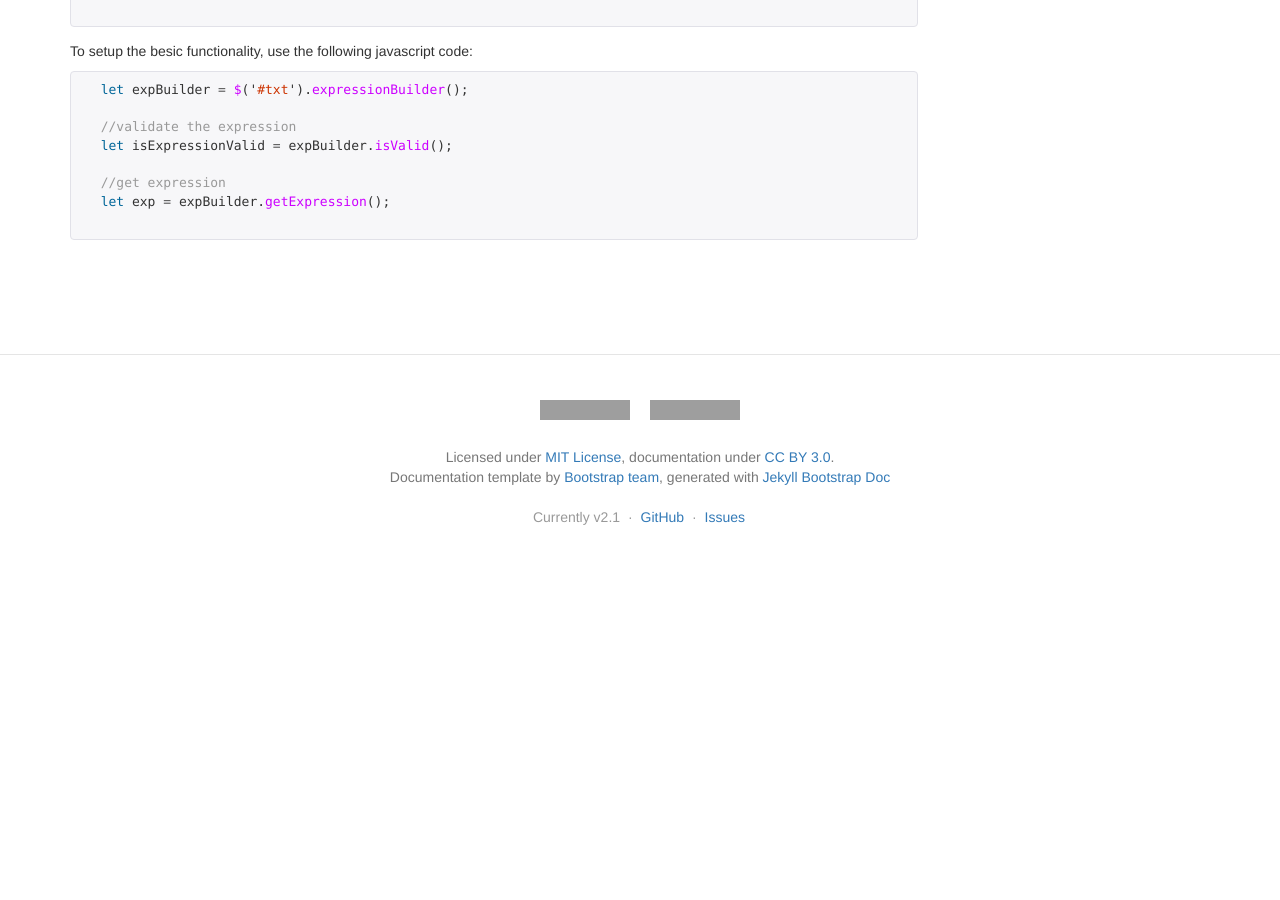
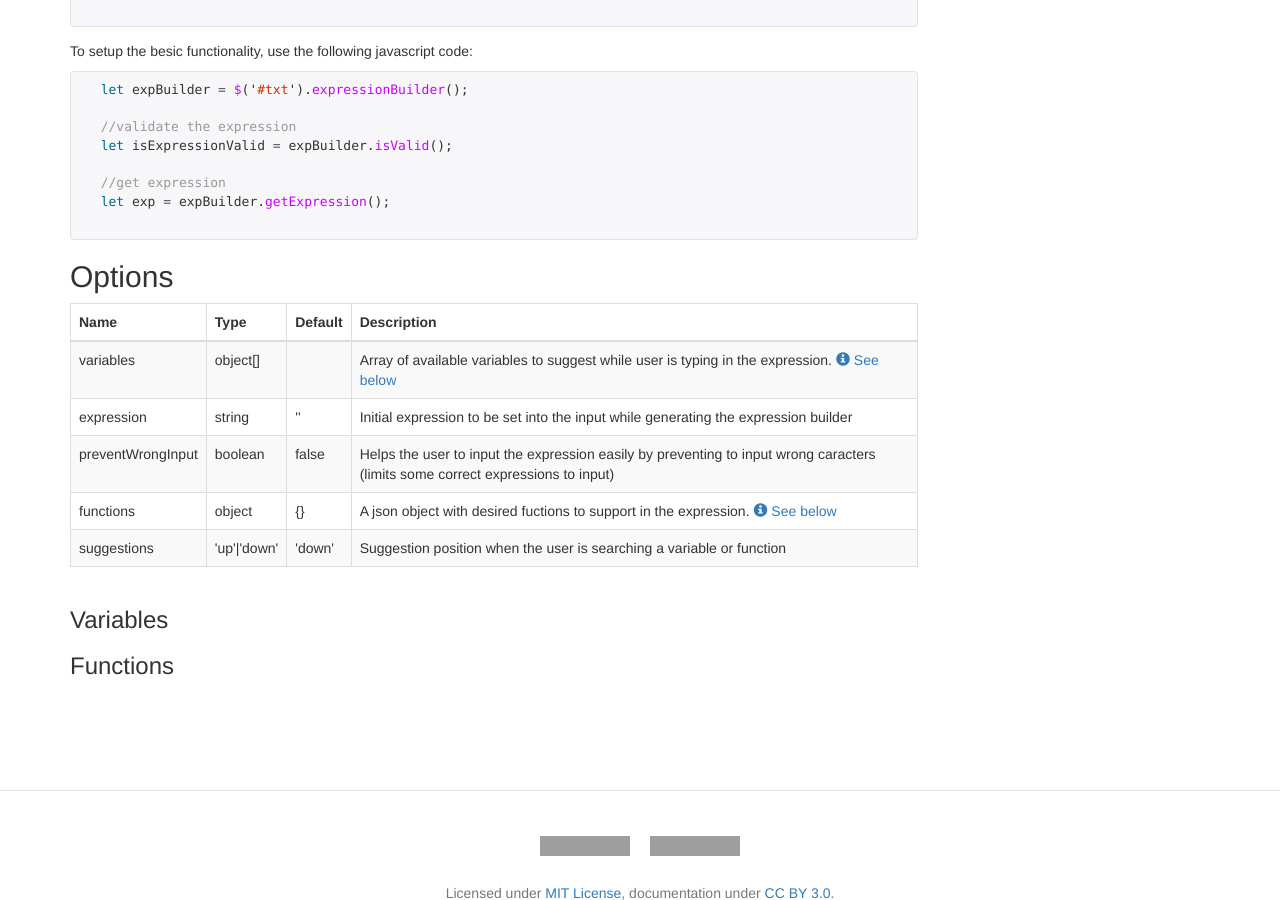
Before and after one commit to magicops/JQuery-expression-builder, a Jekyll site: the page built from index.html, in a window 1280 px wide and 900 px high, scrolled down 1551 px. Built offline with Jekyll 4.4.1, drawn with Linux system fonts in a browser that asks for light colours; nearby versions of some CDN libraries; before the commit the page ends 2128 px from its top, so only the background shows below that; some of the changed text lies outside the part shown; grey boxes are pictures that could not be loaded.

Commit message:
Add index content

```diff
--- a/_config.yml
+++ b/_config.yml
@@ -17,7 +17,7 @@ favicon: ico
 # download.cdn.img is optional
 download:
   popup: false
-  url: https://github.com/majid-akbari/JQuery-expression-builder
+  url: https://github.com/majid-akbari/JQuery-expression-builder/archive/v2.1.zip
 
 # set this to true to replace the generated header navbar by _includes/navbar.html
 customNavBar: false
--- a/demo/index.js
+++ b/demo/index.js
@@ -21,7 +21,7 @@ var funcs = {
 };
 $(function () {
     $('#txt').expressionBuilder({
-        funcs: funcs,
+        functions: funcs,
         variables: [
             {
                 variableId: 1,
--- a/demo/index.ts
+++ b/demo/index.ts
@@ -26,7 +26,7 @@ let funcs = {
 
 $(function () {
   $('#txt').expressionBuilder({
-    funcs: funcs,
+    functions: funcs,
     variables: [
       {
         variableId: 1,
--- a/index.html
+++ b/index.html
@@ -59,9 +59,9 @@ isHome: true
 
 
 <section class="bs-docs-section">
-  <h1 id="basic-usage" class="page-header">Usage</h1>
+  <h1 id="usage" class="page-header">Usage</h1>
 
-  <h2 id="pages">Basic use</h2>
+  <h2 id="basic-use">Basic use</h2>
   <p>
     The fundamental use of the ExpressionBuilder could be just enabling a validation on the user input. fisrt we need to have a <code>input</code>:
   </p>
@@ -88,4 +88,107 @@ isHome: true
   {% endhighlight %}
   <!-- @formatter:on -->
 
+  <h2 id="options">Options</h2>
+
+  <div class="table-responsive">
+    <table class="table table-bordered table-striped">
+      <thead>
+        <tr>
+          <th>
+            Name
+          </th>
+          <th>
+            Type
+          </th>
+          <th>
+            Default
+          </th>
+          <th>
+            Description
+          </th>
+        </tr>
+      </thead>
+      <tbody>
+        <tr>
+          <td>
+            variables
+          </td>
+          <td>
+            object[]
+          </td>
+          <td></td>
+          <td>
+            Array of available variables to suggest while user is typing in the expression. <a href="#variables">
+              <i class="glyphicon glyphicon-info-sign"></i>
+              See below
+            </a>
+          </td>
+        </tr>
+        <tr>
+          <td>
+            expression
+          </td>
+          <td>
+            string
+          </td>
+          <td>
+            ''
+          </td>
+          <td>
+            Initial expression to be set into the input while generating the expression builder
+          </td>
+        </tr>
+        <tr>
+          <td>
+            preventWrongInput
+          </td>
+          <td>
+            boolean
+          </td>
+          <td>
+            false
+          </td>
+          <td>
+            Helps the user to input the expression easily by preventing to input wrong caracters (limits some correct expressions to input)
+          </td>
+        </tr>
+        <tr>
+          <td>
+            functions
+          </td>
+          <td>
+            object
+          </td>
+          <td>
+            {}
+          </td>
+          <td>
+            A json object with desired fuctions to support in the expression. <a href="#functions">
+              <i class="glyphicon glyphicon-info-sign"></i>
+              See below
+            </a>
+          </td>
+        </tr>
+        <tr>
+          <td>
+            suggestions
+          </td>
+          <td>
+            'up'|'down'
+          </td>
+          <td>
+            'down'
+          </td>
+          <td>
+            Suggestion position when the user is searching a variable or function
+          </td>
+        </tr>
+      </tbody>
+    </table>
+  </div>
+
+  <h3 id="variables">Variables</h3>
+
+  <h3 id="functions">Functions</h3>
+
 </section>
--- a/src/expression-builder-v2.js
+++ b/src/expression-builder-v2.js
@@ -343,8 +343,8 @@ jQuery.fn.extend({
                 expressionInput.attr('exp-id', id);
                 options.variables = options.variables || [];
                 expressionInput.data('variables', options.variables);
-                options.funcs = options.funcs || [];
-                expressionInput.data('funcs', options.funcs);
+                options.functions = options.functions || [];
+                expressionInput.data('funcs', options.functions);
                 var parent_1 = $("<div class='exp-container' exp-id='" + id + "'></div>");
                 expressionInput.parent().append(parent_1);
                 parent_1
@@ -368,11 +368,11 @@ jQuery.fn.extend({
                 notificaiton = $('.exp-container .exp-notification[exp-id=' + id + "]");
                 if (!options.variables)
                     options.variables = expressionInput.data('variables');
-                if (!options.funcs)
-                    options.funcs = expressionInput.data('funcs');
+                if (!options.functions)
+                    options.functions = expressionInput.data('funcs');
             }
             parserOptions = {
-                funcs: options.funcs,
+                funcs: options.functions,
                 variables: options.variables
             };
         }
@@ -709,7 +709,7 @@ jQuery.fn.extend({
                 if (f.toString().toLowerCase().indexOf(varName.toLowerCase()) > -1) {
                     var args_1 = '';
                     //read the function signature
-                    options.funcs[f].toString().replace(/(function\s*[(](?:\\[\s\S]|[^)])*[)])/, function (text, func) {
+                    options.functions[f].toString().replace(/(function\s*[(](?:\\[\s\S]|[^)])*[)])/, function (text, func) {
                         if (args_1 != '')
                             return;
                         if (func)
@@ -722,7 +722,7 @@ jQuery.fn.extend({
                     //items.push({ id: f + funcCount++, text: `${f}(${args})` });
                 }
             };
-            for (var f in options.funcs) {
+            for (var f in options.functions) {
                 _loop_1(f);
             }
             for (var i = 0; i < items.length; i++) {
```
Also changed, not shown: src/expression-builder-v2.ts (+8 -8 lines), 2 other files.
